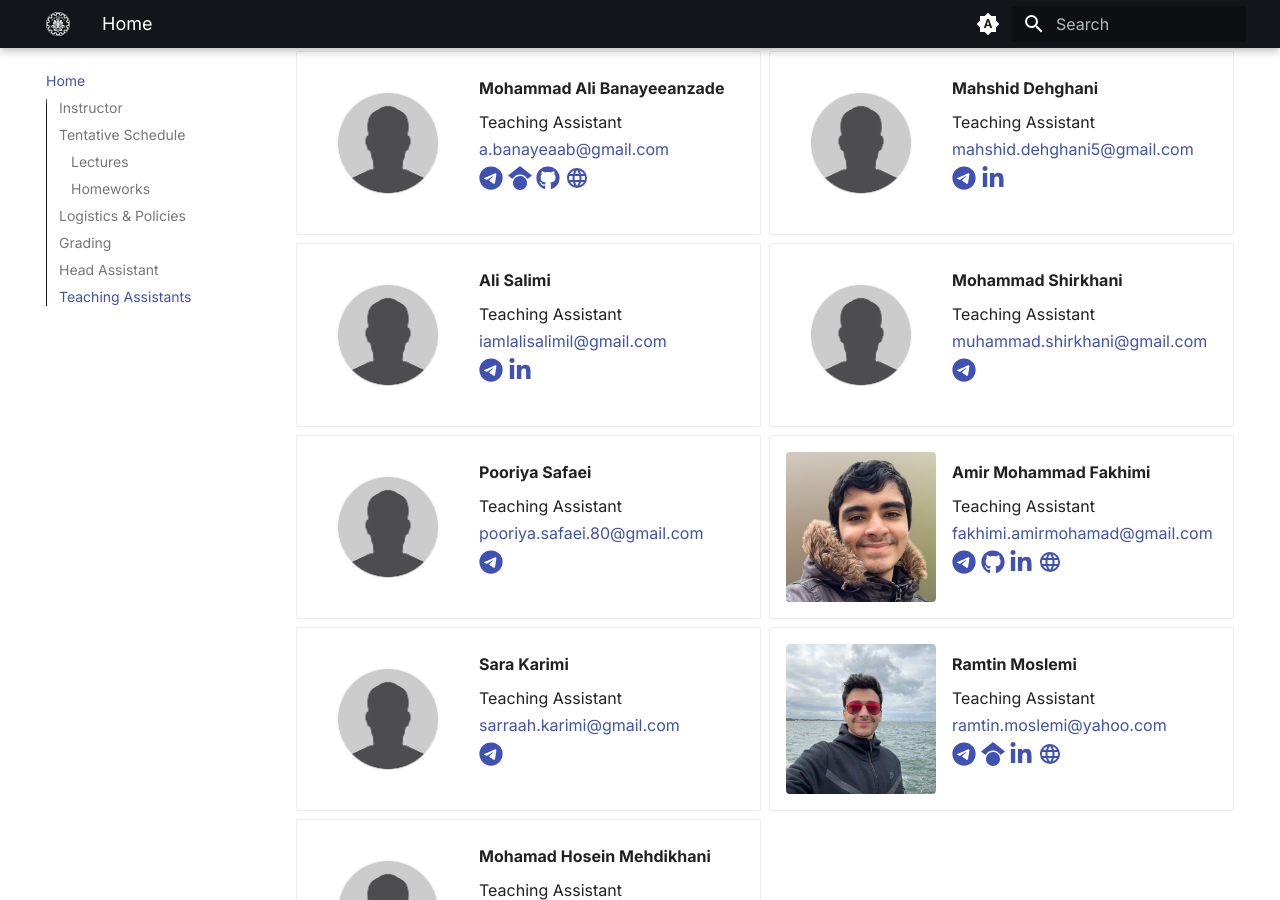
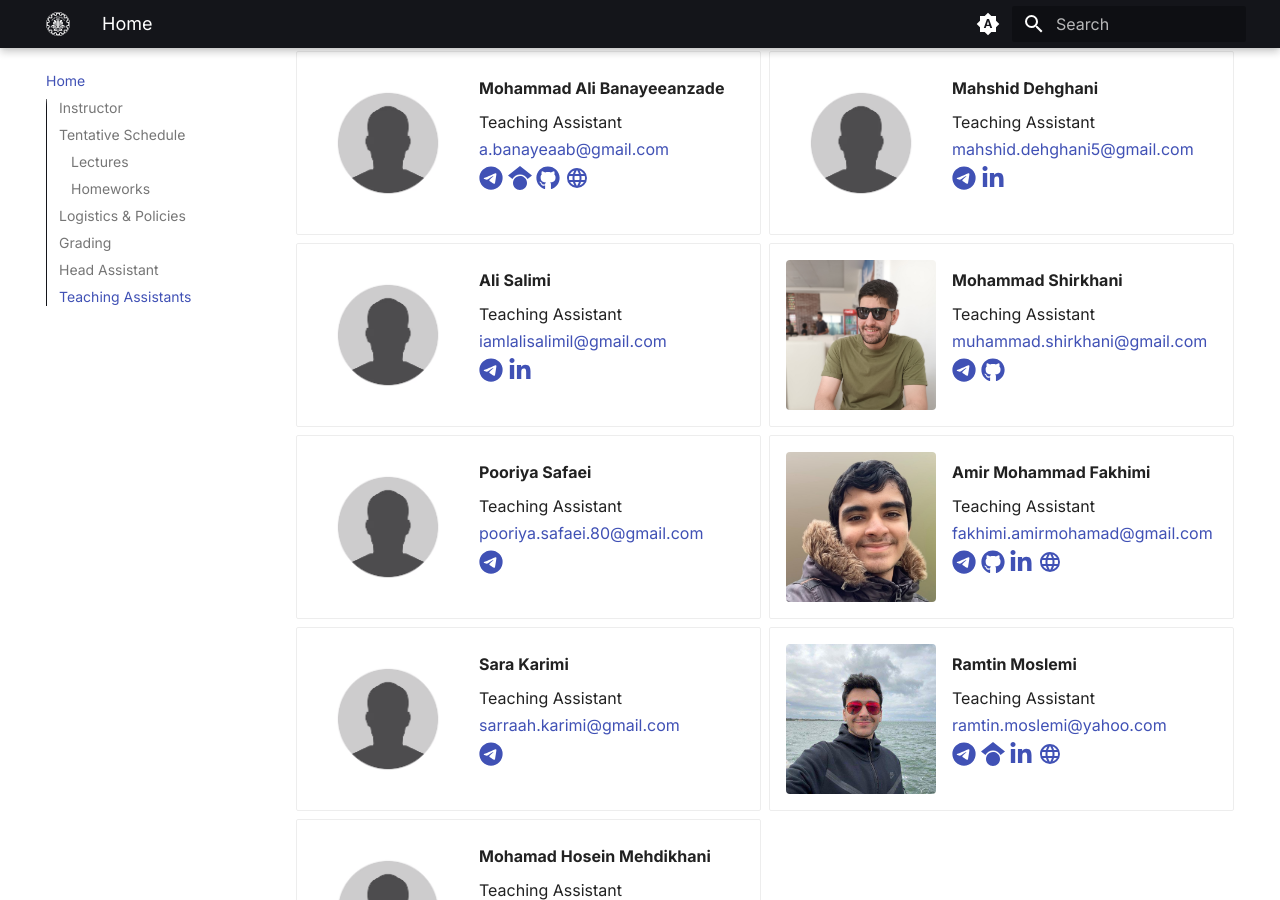
Before and after one commit to SUT-CS-GM/sut-cs-gm.github.io, an MkDocs documentation site: the page built from docs/index.md, in a window 1280 px wide and 900 px high, scrolled down 3998 px. Built offline with MkDocs 1.6.1 and Material for MkDocs 9.7.7, drawn with Linux system fonts in a browser that asks for light colours; some web fonts are replaced.

Commit message:
feat: Add Shirkhani info

```diff
--- a/docs/index.md
+++ b/docs/index.md
@@ -234,13 +234,14 @@ The grading for the Deep Generative Models course is structured as follows:
         </p>
     </span>
 
--   ![Instructor Avatar](assets/images/staff/Sample.png){align=left width="150"}
+-   ![Instructor Avatar](assets/images/staff/Mohammad-Shirkhani.jpg){align=left width="150"}
     <span class="description" id="ta-mohammad-shirkani">
         <p>**Mohammad Shirkhani**</p>
         <p>Teaching Assistant</p>
         <p>[muhammad.shirkhani@gmail.com](mailto:muhammad.shirkhani@gmail.com)</p>
         <p>
         [:fontawesome-brands-telegram:](https://t.me/mo_bl6){:target="_blank"}
+        [:fontawesome-brands-github:](https://github.com/mohammad-shirkhani){:target="_blank"}
         </p>
     </span>
 
```
Also changed, not shown: docs/assets/images/staff/Mohammad-Shirkhani.jpg (added).
